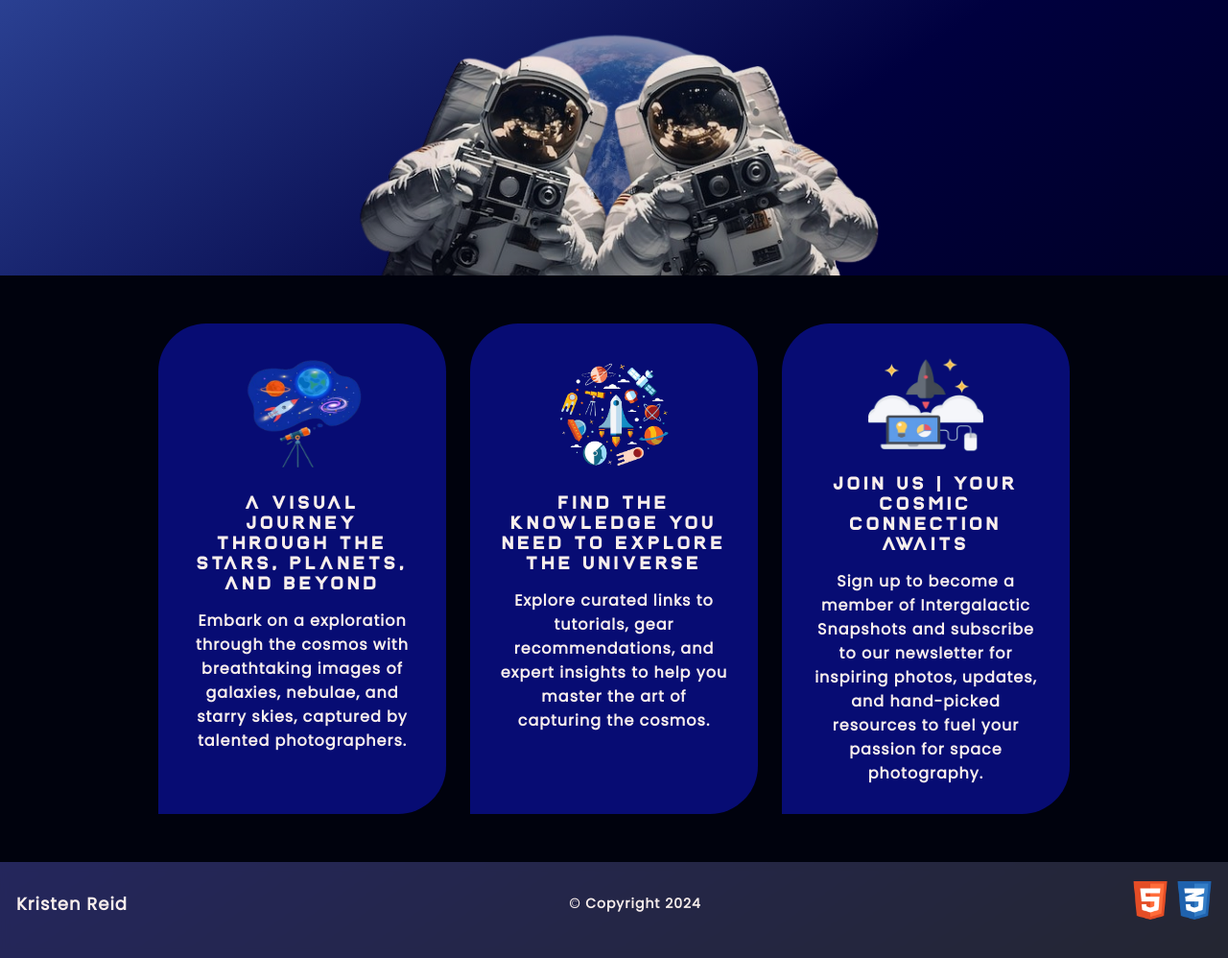
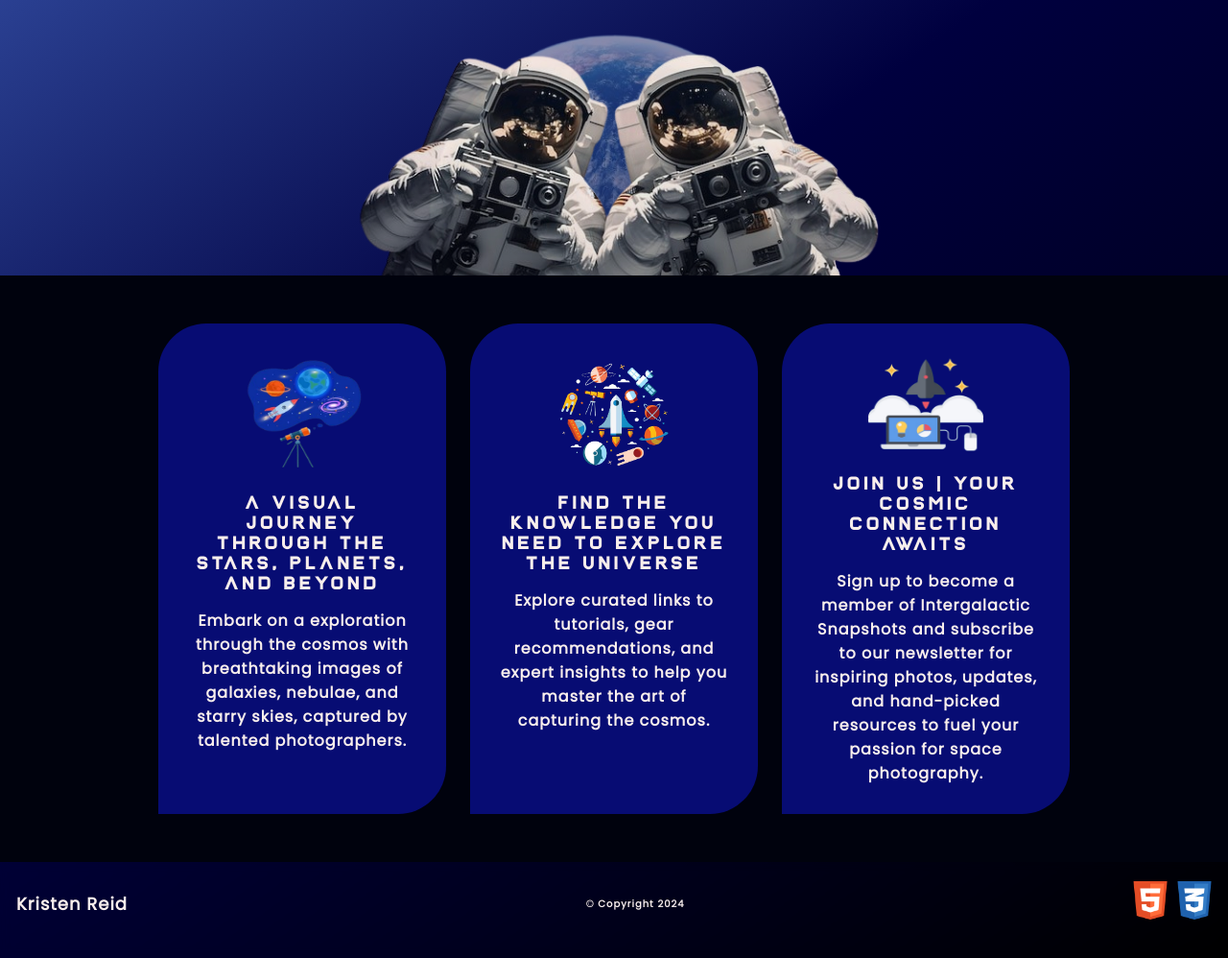
Before and after one commit to Kristen-Reid/Intergalactic-Snapshots, a plain HTML site: page index.html in a window 1280 px wide. Shown: the part 442-1440 px from the top of the page at 96% size. Drawn offline with Linux system fonts and the light colour scheme.

Commit message:
changed readme and background color for footer

```diff
--- a/css/style.css
+++ b/css/style.css
@@ -256,7 +256,7 @@ footer{
     margin-top: auto;
     position: relative;
     z-index: 100;
-    background-color: rgba(182, 189, 251, 0.2);
+    background-color: inherit;
     height: 100px;
     width: 100%;
     color: #f8eeec;
@@ -274,7 +274,6 @@ footer{
 }
 
 .footer-name {
-    color: #f8eeec;
     width: 140px;
     margin-left: 5px;
     transition: all .8s .5s ease-in-out;
@@ -296,7 +295,7 @@ footer{
 
 
 .footer-cp {
-    font-size: 14px;
+    font-size: 10px;
 }
 
 .footer-icons {
```
